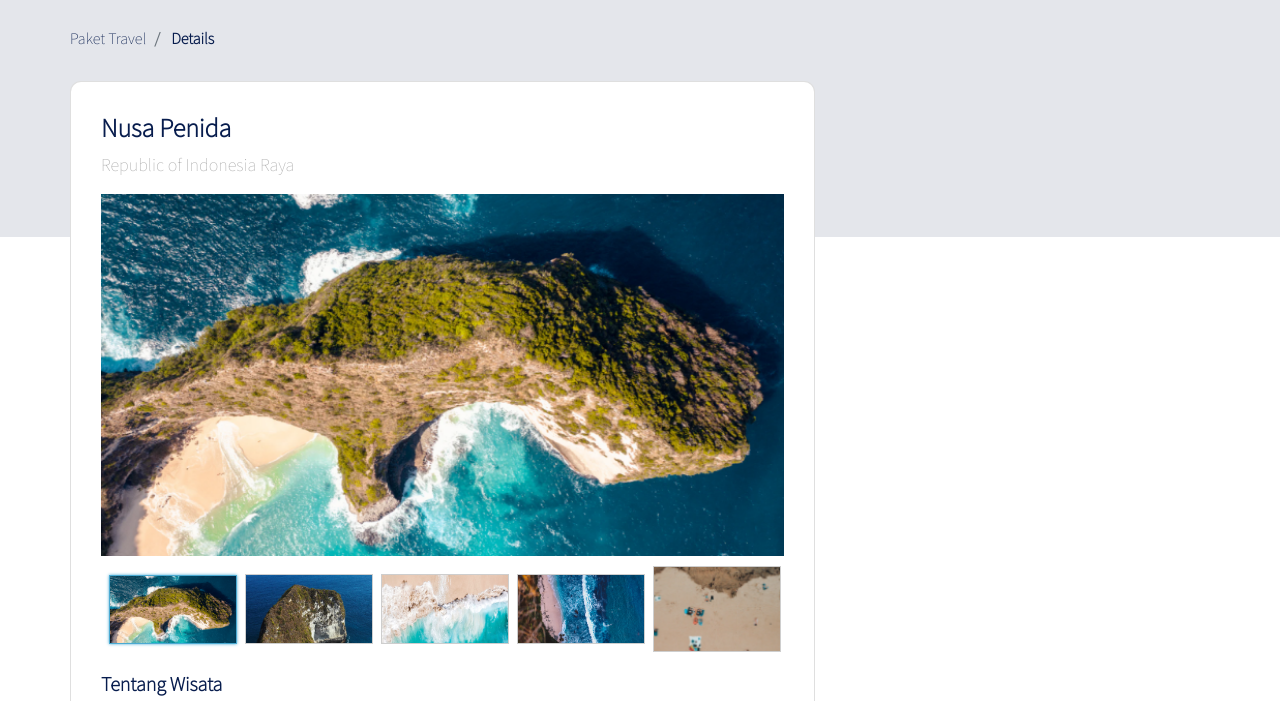
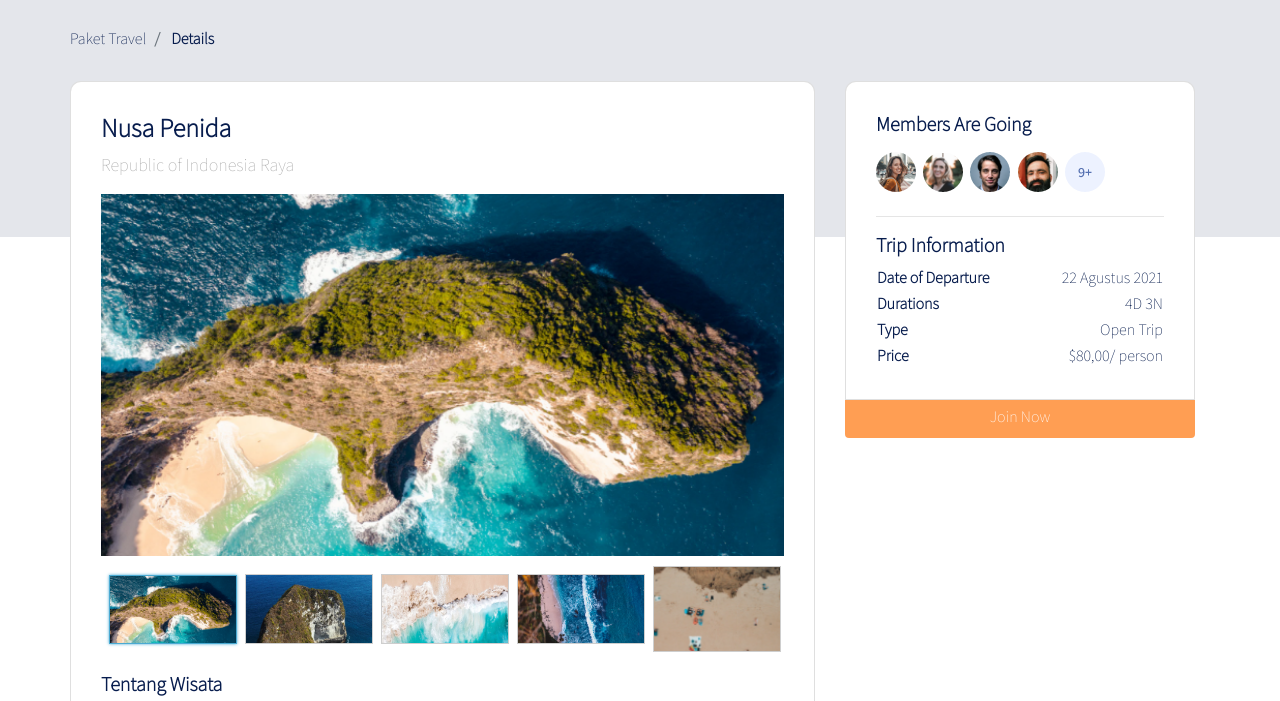
Before and after one commit to yusuffront99/My_website, a plain HTML site: page details.html in a window 1280 px wide. Shown: the part 71-772 px from the top of the page. Drawn offline with Linux system fonts and the light colour scheme.

Commit message:
update style.css and details.html and add members image

```diff
--- a/details.html
+++ b/details.html
@@ -150,6 +150,53 @@
                             </div>
                         </div>
                     </div>
+
+                    <div class="col-lg-4">
+                        <div class="card card-details card-right">
+                            <h2>Members Are Going</h2>
+                            <div class="members my-2">
+                                <img src="frontend/images/members1.png" alt="member" class="member-image mr-1">
+
+                                <img src="frontend/images/members2.png" alt="member" class="member-image mr-1">
+
+                                <img src="frontend/images/members3.png" alt="member" class="member-image mr-1">
+
+                                <img src="frontend/images/members4.png" alt="member" class="member-image mr-1">
+
+                                <img src="frontend/images/members.png" alt="member" class="member-image mr-1">
+                            </div><hr>
+                            <h2>Trip Information</h2>
+                            <table class="trip-information">
+                                <tr>
+                                    <th width="50%">Date of Departure</th>
+                                    <td width="50%" class="text-right">
+                                        22 Agustus 2021
+                                    </td>
+                                </tr>
+                                <tr>
+                                    <th width="50%">Durations</th>
+                                    <td width="50%" class="text-right">
+                                        4D 3N
+                                    </td>
+                                </tr>
+                                <tr>
+                                    <th width="50%">Type</th>
+                                    <td width="50%" class="text-right">
+                                        Open Trip
+                                    </td>
+                                </tr>
+                                <tr>
+                                    <th width="50%">Price</th>
+                                    <td width="50%" class="text-right">
+                                        $80,00/ person
+                                    </td>
+                                </tr>
+                            </table>
+                        </div>
+                        <div class="join-container">
+                            <a href="#" class="btn btn-block btn-join-now mt-3 py-2">Join Now</a>
+                        </div>
+                    </div>
                 </div>
             </div>
         </section>
--- a/frontend/styles/main.scss
+++ b/frontend/styles/main.scss
@@ -322,6 +322,12 @@ header {
             color: #b1b1b1;
         }
     }
+
+
+    .card-right {
+        border-bottom-left-radius: 0;
+        border-bottom-right-radius: 0;
+    }
 }
 
 .features {
@@ -366,3 +372,25 @@ header {
         }
     }
 }
+
+.member {
+    .member-image {
+        width: 40px;
+        height: 40px;
+    }
+}
+
+.join-container {
+    margin-top: -20px;
+    border-radius: 0;
+}
+
+.btn-join-now {
+    color: var(--color-base);
+    background-color: var(--color-btn);
+
+    &:hover {
+        background-color: var(--color-hover);
+        color: var(--color-base);
+    }
+}
```
Also changed, not shown: frontend/images/Group 5@2x.png (added), frontend/images/Mask Group 3@2x.png (added), frontend/images/members.png (added), frontend/images/members1.png (added), frontend/images/members2.png (added), frontend/images/members3.png (added), frontend/images/members4.png (added), frontend/styles/main.css, 1 other file.
